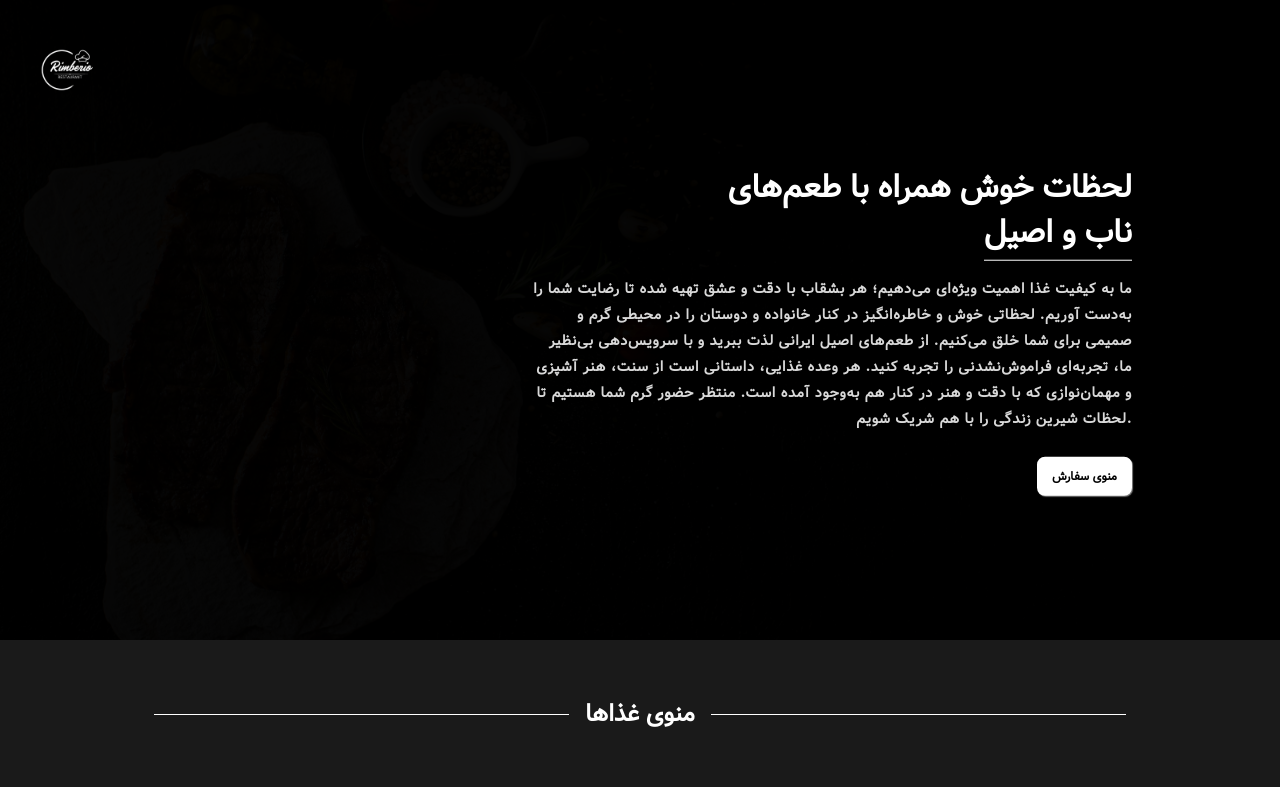
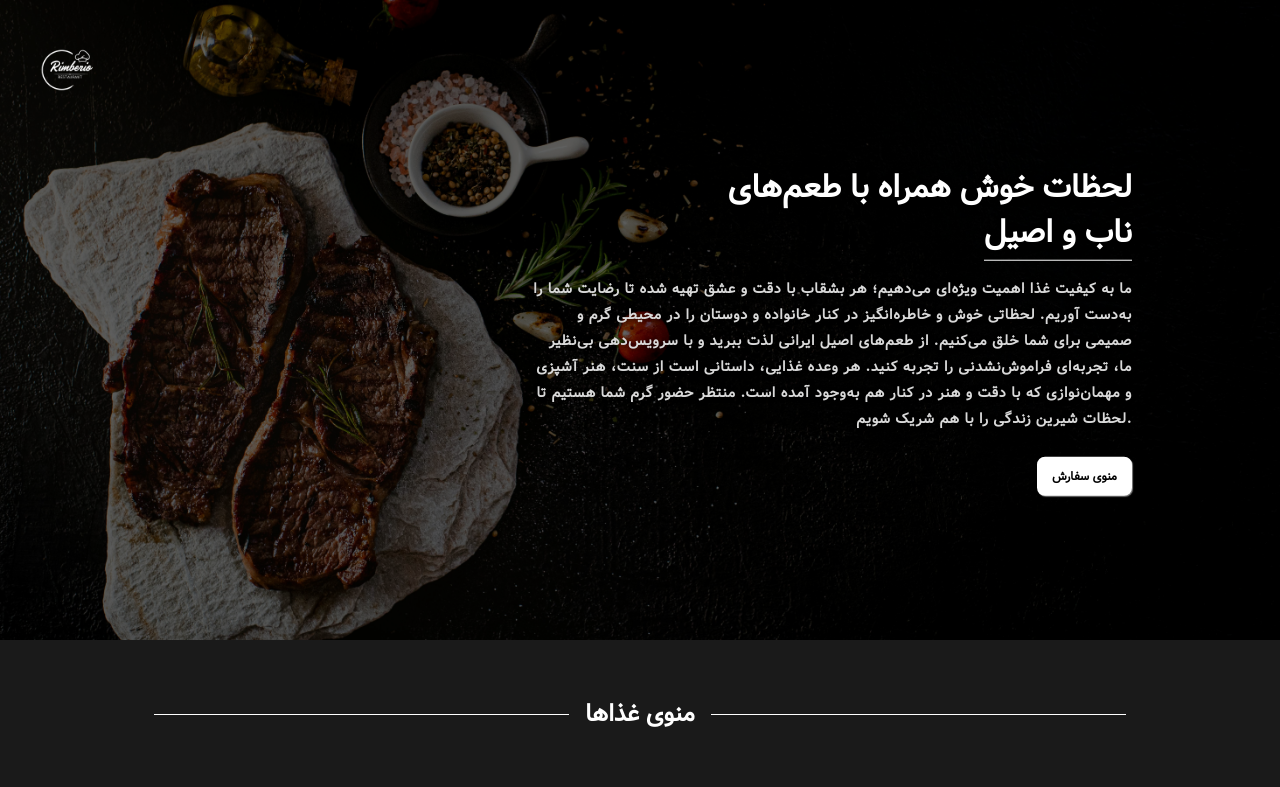
Before and after one commit to Alireza-Mohammadpoor/Restaurant-, a Next.js app: page / in a window 1280 px wide. Shown: the top 787 px of the page. Built offline with nearby package versions, Linux system fonts and the light colour scheme.

Commit message:
Add logo to top left and style it white

```diff
--- a/components/nav.jsx
+++ b/components/nav.jsx
@@ -495,6 +495,66 @@
 
 
 
+// 'use client';
+
+// import React from 'react';
+// import styles from '@/styles/nav.module.css';
+
+// export default function NavBar() {
+//   return (
+//     <div className={styles.navbarContainer}>
+//       {/* LOGO IN TOP LEFT */}
+//       <img
+//         src="/img/Brown_Simple_Circle_Restaurant_Logo-removebg-preview.png"
+//         alt="logo"
+//         className={styles.logo}
+//       />
+
+//       {/* BACKGROUND IMAGE */}
+//       <img
+//         src="/img/4.jpg"
+//         alt="navbar"
+//         className={styles.navbarImage}
+//       />
+
+//       <div className={styles.navbarOverlay} />
+
+//       <div className={styles.navbarTextContainer}>
+//         <h1 className={styles.navbarHeading}>
+//           لحظات خوش همراه با طعم‌های <br />
+//           <span>ناب و اصیل</span>
+//         </h1>
+
+//         <p className={styles.navbarParagraph}>
+//           ما به کیفیت غذا اهمیت ویژه‌ای می‌دهیم؛ هر بشقاب با دقت و عشق تهیه شده تا رضایت شما را به‌دست آوریم.
+//           لحظاتی خوش و خاطره‌انگیز در کنار خانواده و دوستان را در محیطی گرم و صمیمی برای شما خلق می‌کنیم.
+//           از طعم‌های اصیل ایرانی لذت ببرید و با سرویس‌دهی بی‌نظیر ما، تجربه‌ای فراموش‌نشدنی را تجربه کنید.
+//           هر وعده غذایی، داستانی است از سنت، هنر آشپزی و مهمان‌نوازی که با دقت و هنر در کنار هم به‌وجود آمده است.
+//           منتظر حضور گرم شما هستیم تا لحظات شیرین زندگی را با هم شریک شویم.
+//         </p>
+
+//         <div className={styles.navbarButtonGroup}>
+//           <button className={styles.navbarButton}>
+//             <a href="#menu">منوی سفارش</a>
+//           </button>
+//         </div>
+//       </div>
+//     </div>
+//   );
+// }
+
+
+
+
+
+
+
+
+
+
+
+
+
 'use client';
 
 import React from 'react';
@@ -510,13 +570,7 @@ export default function NavBar() {
         className={styles.logo}
       />
 
-      {/* BACKGROUND IMAGE */}
-      <img
-        src="/img/4.jpg"
-        alt="navbar"
-        className={styles.navbarImage}
-      />
-
+      {/* DARK OVERLAY */}
       <div className={styles.navbarOverlay} />
 
       <div className={styles.navbarTextContainer}>
--- a/styles/nav.module.css
+++ b/styles/nav.module.css
@@ -5,12 +5,17 @@
   font-family: 'Vazir', sans-serif;
   color: white;
   overflow: hidden;
+
+  /* Background image */
+  background-image: url('/img/4.jpg');
+  background-size: cover;
+  background-position: center;
+  background-repeat: no-repeat;
 }
 
 /* Responsive styles */
 @media (max-width: 768px) {
   .navbarContainer,
-  .navbarImage,
   .navbarOverlay {
     height: 60vh !important;
   }
@@ -22,21 +27,13 @@
   }
 }
 
-.navbarImage {
-  width: 100%;
-  height: 80vh;
-  object-fit: cover;
-  filter: brightness(0.3);
-  transition: transform 1.5s ease;
-}
-
 .navbarOverlay {
   position: absolute;
   top: 0;
   left: 0;
   width: 100%;
   height: 80vh;
-  background-color: rgba(0, 0, 0, 0.9);
+  background-color: rgba(0, 0, 0, 0.6);
   z-index: 1;
 }
 
@@ -103,7 +100,6 @@
   text-decoration: none;
 }
 
-
 .logo {
   position: absolute;
   top: 20px;
```
